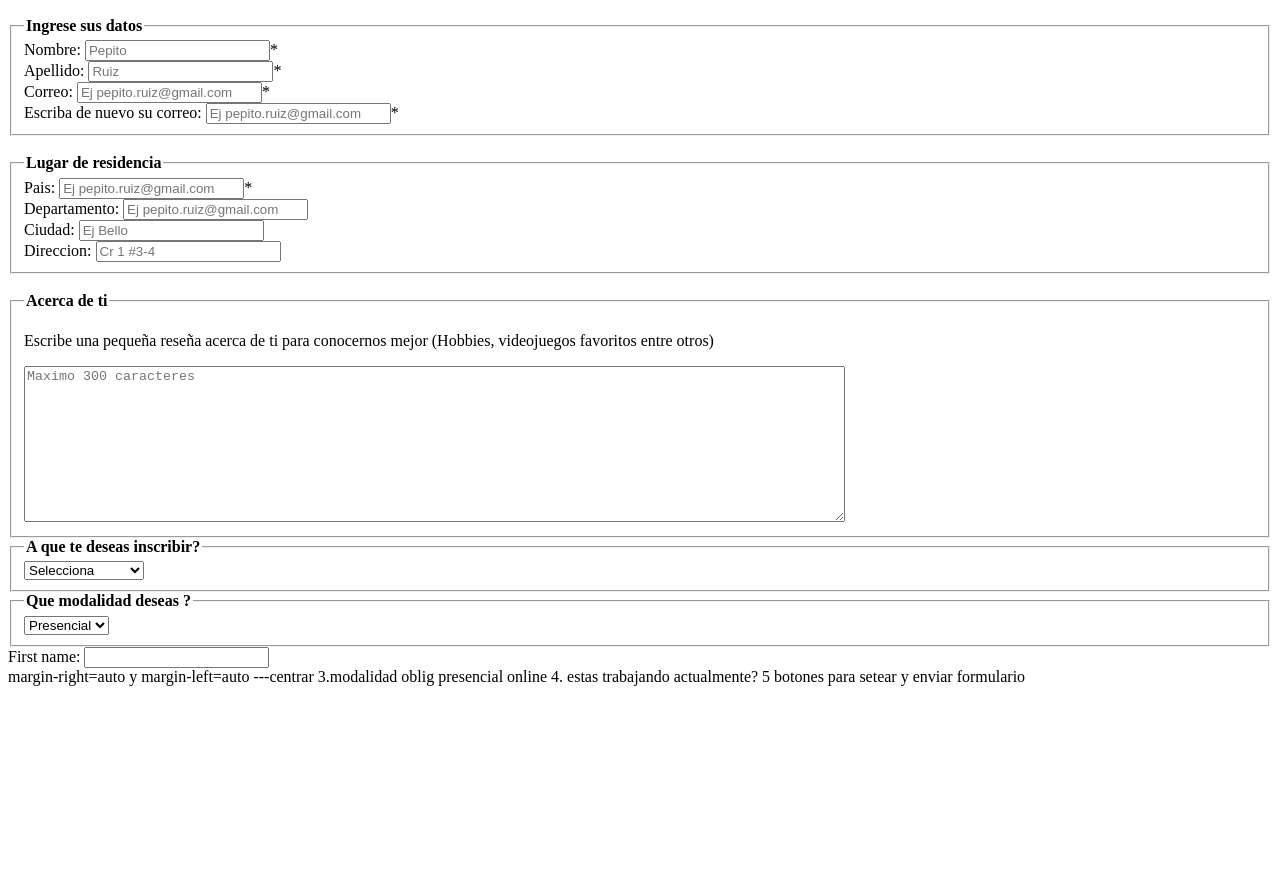
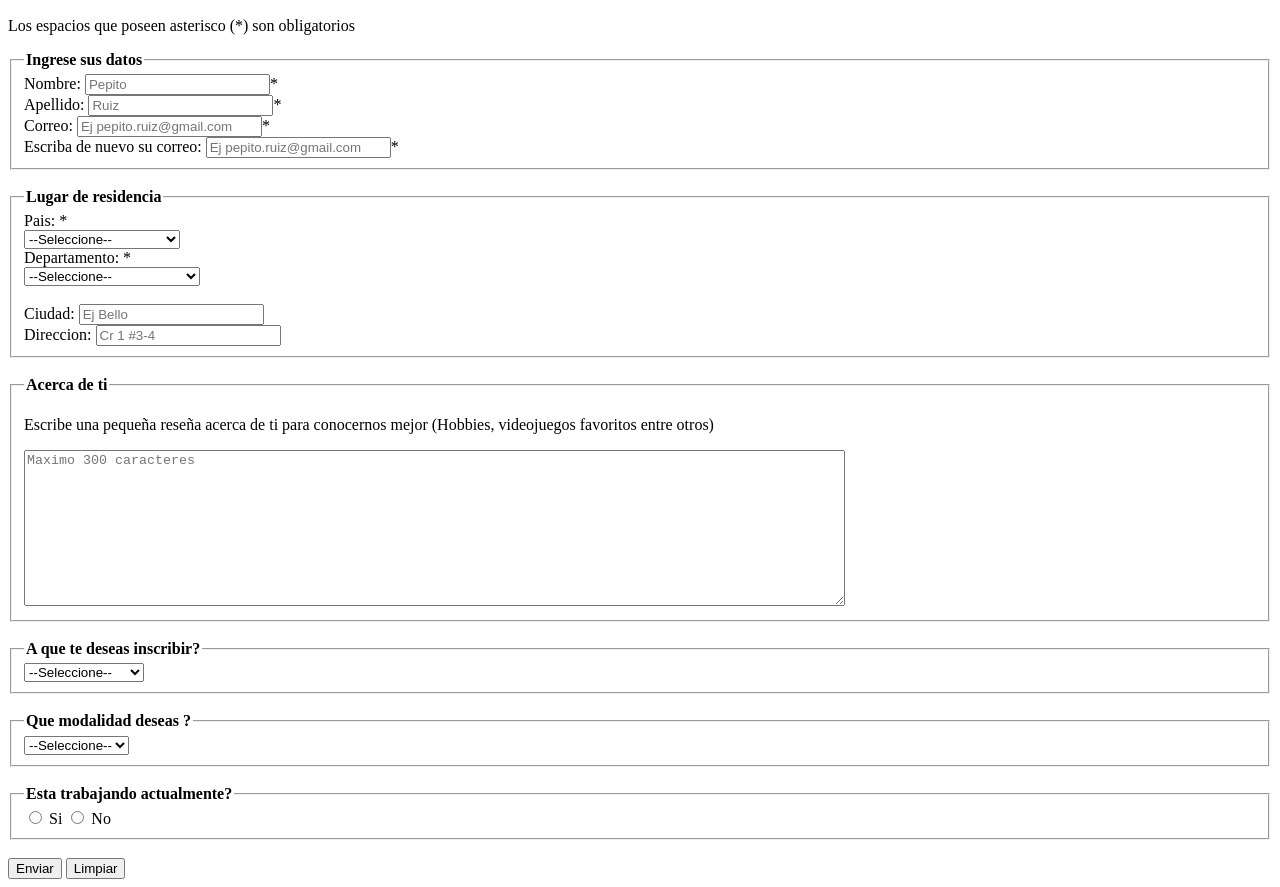
Before and after one commit to Murdock321/Nodo_Aztro_David_Alvarez, a plain HTML site: page Formulario.html in a window 1280 px wide. Shown: the part 50-937 px from the top of the page. Before the commit the page ends 800 px from the top, so only its background shows below. Drawn offline with Linux system fonts and the light colour scheme.

Commit message:
Se agregaron deptos, paises y botones funcionales

```diff
--- a/Formulario.html
+++ b/Formulario.html
@@ -9,10 +9,11 @@
 </head>
 <header>
   <h2>Formulario de Inscripcion</h2>
+  <p>Los espacios que poseen asterisco (*) son obligatorios</p>
 </header>
 
 <body>
-  <form action="post">
+  <form action="post" method="post">
     <fieldset>
       <legend><b>Ingrese sus datos</b></legend>
       <label>Nombre: <input aria-required="true" id="first_name" name="first_name" placeholder="Pepito"/></label>*<br/>
@@ -23,8 +24,66 @@
 
     <fieldset>
       <legend><b>Lugar de residencia</b></legend>
-      <label>Pais: <input aria-required="true" type="email" name="email" placeholder="Ej pepito.ruiz@gmail.com"/></label>*<br/>
-      <label>Departamento: <input type="email" name="email" placeholder="Ej pepito.ruiz@gmail.com"/></label><br/>
+      <label>Pais: </label>*<br/>
+      <select name="pais" id="pais">
+        <option value=""selected disabled>--Seleccione--</option>
+        <option value="">Canada</option>
+        <option value="">Mexico</option>
+        <option value="">Honduras</option>
+        <option value="">Salvador</option>
+        <option value="">Costa Rica</option>
+        <option value="">Republica Dominicana</option>
+        <option value="">Panama</option>
+        <option value="">Colombia</option>
+        <option value="">Venezuela</option>
+        <option value="">Brasil</option>
+        <option value="">Peru</option>
+        <option value="">Ecuador</option>
+        <option value="">Bolivia</option>
+        <option value="">Uruguay</option>
+        <option value="">Paraguay</option>
+        <option value="">Chile</option>
+        <option value="">Argentina</option>
+      </select><br/>
+
+      <label>Departamento: </label>*<br/>
+      <select name="departamento" id="departamento">
+        <option value=""selected disabled>--Seleccione--</option>
+        <option value="Amazonas">Amazonas</option>
+        <option value="Antioquia">Antioquia</option>
+        <option value="Arauca">Arauca</option>
+        <option value="Atlántico">Atlántico</option>
+        <option value="Bogotá, D.C.">Bogotá, D.C.</option>
+        <option value="Bolívar">Bolívar</option>
+        <option value="Boyacá">Boyacá</option>
+        <option value="Caldas">Caldas</option>
+        <option value="Caquetá">Caquetá</option>
+        <option value="Casanare">Casanare</option>
+        <option value="Cauca">Cauca</option>
+        <option value="Cesar">Cesar</option>
+        <option value="Chocó">Chocó</option>
+        <option value="Córdoba">Córdoba</option>
+        <option value="Cundinamarca">Cundinamarca</option>
+        <option value="Guainía">Guainía</option>
+        <option value="Guaviare">Guaviare</option>
+        <option value="Huila">Huila</option>
+        <option value="La Guajira">La Guajira</option>
+        <option value="Magdalena">Magdalena</option>
+        <option value="Meta">Meta</option>
+        <option value="Nariño">Nariño</option>
+        <option value="Norte de Santander">Norte de Santander</option>
+        <option value="Putumayo">Putumayo</option>
+        <option value="Quindío">Quindío</option>
+        <option value="Risaralda">Risaralda</option>
+        <option value="San Andrés y Providencia">San Andrés y Providencia</option>
+        <option value="Santander">Santander</option>
+        <option value="Sucre">Sucre</option>
+        <option value="Tolima">Tolima</option>
+        <option value="Valle del Cauca">Valle del Cauca</option>
+        <option value="Vaupés">Vaupés</option>
+        <option value="Vichada">Vichada</option>
+      </select><br/><br/>
+
       <label>Ciudad: <input type="email" name="email" placeholder="Ej Bello"/></label><br/>
       <label>Direccion: <input type="email" name="email" placeholder="Cr 1 #3-4"/></label><br/>
     </fieldset><br/>
@@ -32,49 +91,43 @@
       <legend><b>Acerca de ti</b></legend>
       <p>Escribe una pequeña reseña acerca de ti para conocernos mejor (Hobbies, videojuegos favoritos entre otros)</p>
       <textarea name="aboutyou" id="aboutyou" rows="10" cols="100" maxlength="300" placeholder="Maximo 300 caracteres"></textarea>
-    </fieldset>
+    </fieldset><br/>
 
     <fieldset>
+      <!--colocar el asterisco para mencionar que es obligatorio-->
       <legend><b>A que te deseas inscribir?</b></legend>
       <select name="courses" id="courses" aria-required="true">
-        <option value="HTML">Selecciona</option>
-        <option value="">Jobs to be done</option>
-        <option value="">Claud Native</option>
-        <option value="">Frontend</option>
-        <option value="">Backend</option>
-        <option value="">Fundamentals</option>
-        <option value="">Python</option>
-        <option value="">Marketing digital</option>
+        <option value="HTML" selected disabled>--Seleccione--</option>
+        <option value="jtbd">Jobs to be done</option>
+        <option value="cloud">Cloud Native</option>
+        <option value="front">Frontend</option>
+        <option value="back">Backend</option>
+        <option value="fundamentals">Fundamentals</option>
+        <option value="python">Python</option>
+        <option value="mdigital">Marketing digital</option>
       </select>
-    </fieldset>
+    </fieldset><br/>
 
     <fieldset>
       <legend><b>Que modalidad deseas ?</b></legend>
       <select name="modalidad" id="modalidad">
-        <option value="">Presencial</option>
-        <option value="">Online</option>
+        <option value="HTML" selected disabled>--Seleccione--</option>
+        <option value="presencial">Presencial</option>
+        <option value="virtual">Online</option>
       </select>
-    </fieldset>
+    </fieldset><br/>
+    <Fieldset>
+      <Legend><b>Esta trabajando actualmente?</b></Legend>
+      <div>
+        <input type="radio" id="trabajosi" name="trabajosi"/>
+        <label for="si">Si</label>
+        <input type="radio" id="trabajono" name="trabajono"/>
+        <label for="no">No</label>
+      </div>
+    </Fieldset><br/>
+
+    <button type="submit">Enviar</button>
+    <button type="reset">Limpiar</button>
   </form>
-
 </body>
 </html>
-
-<form action="post">
-<label for="firstName">First name:</label>
-<input id="firstName" type="text" aria-required="true" />
-<br />
-</form>
-
-
-margin-right=auto y margin-left=auto ---centrar
-
-
-
-3.modalidad oblig
-presencial
-online
-
-4. estas trabajando actualmente?
-
-5 botones para setear y enviar formulario
```
